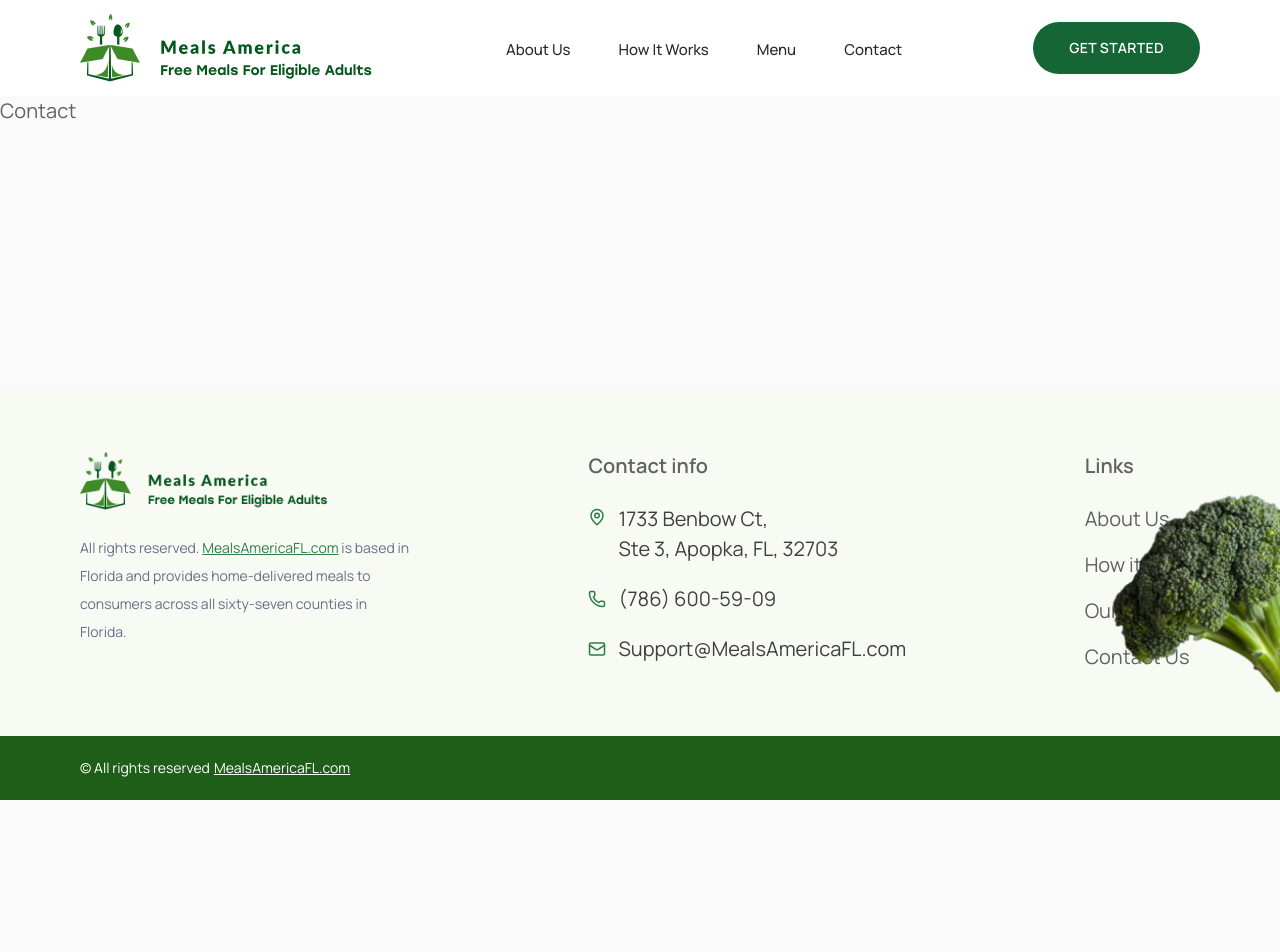
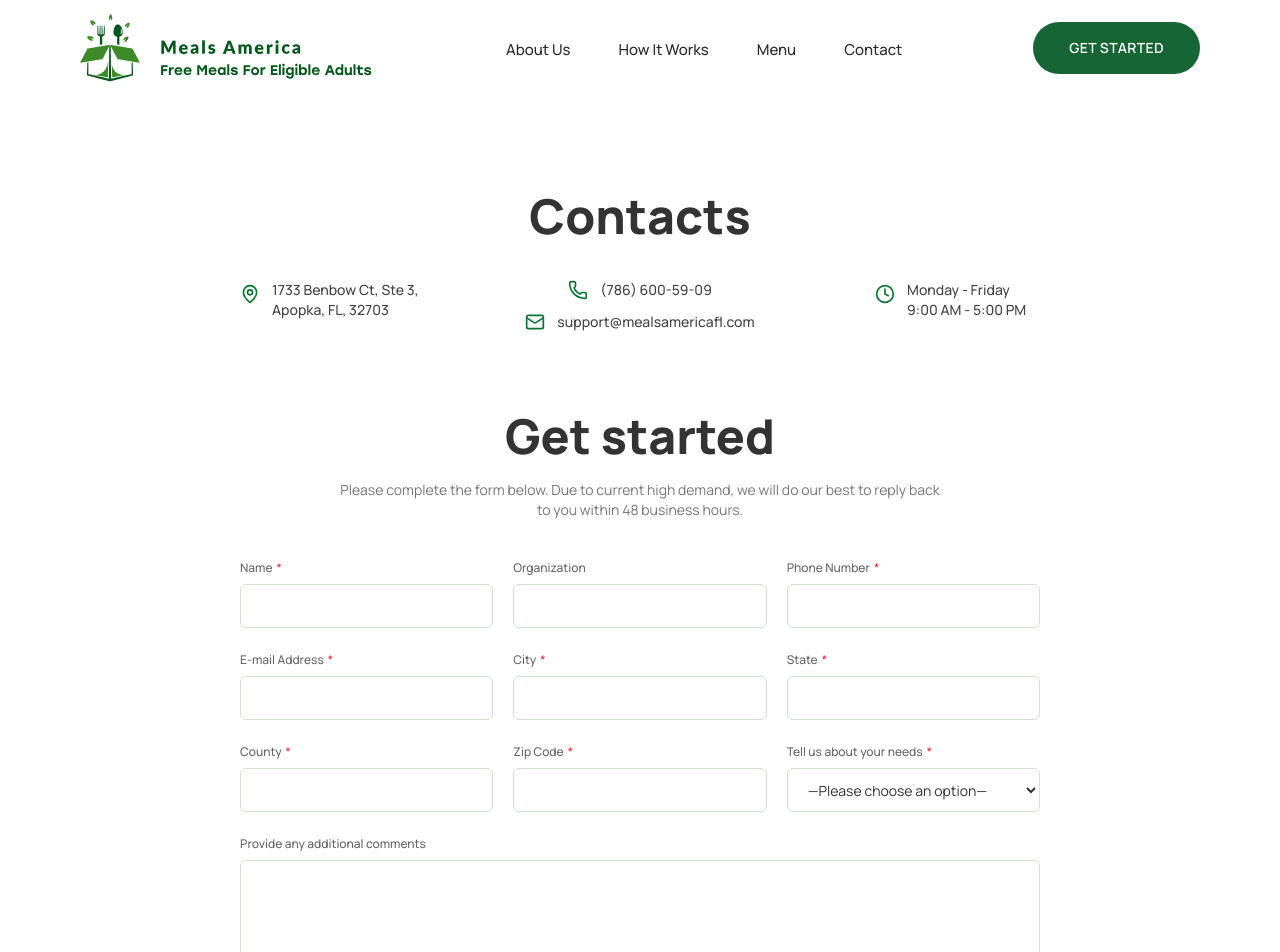
Before and after one commit to DmytroK-goit/healthy_eating, a Next.js app: page /contact in a window 1280 px wide. Shown: the top 952 px of the page. Before the commit the page ends 800 px from the top, so only its background shows below. Built offline with nearby package versions, Linux system fonts and the light colour scheme.

Commit message:
add contact form with toast, yup and formik

```diff
--- a/package.json
+++ b/package.json
@@ -9,10 +9,13 @@
     "lint": "eslint"
   },
   "dependencies": {
+    "formik": "^2.4.9",
     "lucide-react": "^1.26.0",
     "next": "16.2.10",
     "react": "19.2.4",
-    "react-dom": "19.2.4"
+    "react-dom": "19.2.4",
+    "react-hot-toast": "^2.6.0",
+    "yup": "^1.7.1"
   },
   "devDependencies": {
     "@tailwindcss/postcss": "^4",
--- a/src/component/contact.jsx
+++ b/src/component/contact.jsx
@@ -1,7 +1,267 @@
+"use client";
+
+import { MapPin, Phone, Mail, Clock } from "lucide-react";
+import { Formik, Form, Field, ErrorMessage } from "formik";
+import * as Yup from "yup";
+import toast, { Toaster } from "react-hot-toast";
+
+const initialValues = {
+  name: "",
+  organization: "",
+  phone: "",
+  email: "",
+  city: "",
+  state: "",
+  county: "",
+  zipCode: "",
+  needs: "",
+  comments: "",
+};
+
+const validationSchema = Yup.object({
+  name: Yup.string().trim().required("Name is required"),
+
+  organization: Yup.string().trim(),
+
+  phone: Yup.string()
+    .trim()
+    .required("Phone number is required")
+    .matches(/^[\d\s()+-]{7,20}$/, "Enter a valid phone number"),
+
+  email: Yup.string()
+    .trim()
+    .email("Enter a valid e-mail address")
+    .required("E-mail is required"),
+
+  city: Yup.string().trim().required("City is required"),
+
+  state: Yup.string().trim().required("State is required"),
+
+  county: Yup.string().trim().required("County is required"),
+
+  zipCode: Yup.string()
+    .trim()
+    .required("Zip Code is required")
+    .matches(/^\d{5}(-\d{4})?$/, "Enter a valid ZIP code"),
+
+  needs: Yup.string().required("Please choose an option"),
+
+  comments: Yup.string().trim(),
+});
+
 export default function Contact() {
+  const handleSubmit = async (values, { resetForm, setSubmitting }) => {
+    try {
+      console.log("Form data to be sent:", values);
+      await new Promise((resolve) => setTimeout(resolve, 1500));
+      toast.success("Your request has been sent successfully!");
+      resetForm();
+    } catch (error) {
+      console.error(error);
+
+      toast.error("Something went wrong. Please try again.");
+    } finally {
+      setSubmitting(false);
+    }
+  };
+
   return (
-    <section>
-      <p>Contact</p>
-    </section>
+    <>
+      <Toaster
+        position="top-right"
+        toastOptions={{
+          duration: 4000,
+        }}
+      />
+
+      <section className="bg-white px-4 py-16 md:py-20 lg:py-24">
+        <div className="mx-auto max-w-[1100px]">
+          <div className="text-center">
+            <h1 className="text-4xl font-extrabold text-[#333] md:text-5xl">
+              Contacts
+            </h1>
+
+            <div className="mx-auto mt-10 grid max-w-[900px] gap-8 md:grid-cols-3">
+              <div className="flex items-start justify-center gap-3 text-left">
+                <MapPin size={20} className="mt-1 shrink-0 text-[#08752E]" />
+
+                <p className="text-sm font-medium leading-5 text-[#444]">
+                  1733 Benbow Ct, Ste 3,
+                  <br />
+                  Apopka, FL, 32703
+                </p>
+              </div>
+
+              <div className="flex flex-col items-center gap-3">
+                <div className="flex items-center gap-3">
+                  <Phone size={20} className="text-[#08752E]" />
+
+                  <a
+                    href="tel:+17866005909"
+                    className="text-sm font-medium text-[#444] transition hover:text-[#08752E]"
+                  >
+                    (786) 600-59-09
+                  </a>
+                </div>
+
+                <div className="flex items-center gap-3">
+                  <Mail size={20} className="text-[#08752E]" />
+
+                  <a
+                    href="mailto:support@mealsamericafl.com"
+                    className="text-sm font-medium text-[#444] transition hover:text-[#08752E]"
+                  >
+                    support@mealsamericafl.com
+                  </a>
+                </div>
+              </div>
+
+              <div className="flex items-start justify-center gap-3 text-left">
+                <Clock size={20} className="mt-1 shrink-0 text-[#08752E]" />
+
+                <p className="text-sm font-medium leading-5 text-[#444]">
+                  Monday - Friday
+                  <br />
+                  9:00 AM - 5:00 PM
+                </p>
+              </div>
+            </div>
+          </div>
+
+          <div className="mx-auto mt-20 max-w-[800px]">
+            <h2 className="text-center text-4xl font-extrabold text-[#333] md:text-5xl">
+              Get started
+            </h2>
+
+            <p className="mx-auto mt-5 max-w-[600px] text-center text-sm leading-5 text-[#777]">
+              Please complete the form below. Due to current high demand, we
+              will do our best to reply back to you within 48 business hours.
+            </p>
+
+            <Formik
+              initialValues={initialValues}
+              validationSchema={validationSchema}
+              onSubmit={handleSubmit}
+            >
+              {({ isSubmitting }) => (
+                <Form className="mt-10 grid grid-cols-1 gap-x-5 gap-y-6 md:grid-cols-3">
+                  <FormField name="name" label="Name" required />
+
+                  <FormField name="organization" label="Organization" />
+
+                  <FormField
+                    name="phone"
+                    label="Phone Number"
+                    required
+                    type="tel"
+                  />
+
+                  <FormField
+                    name="email"
+                    label="E-mail Address"
+                    required
+                    type="email"
+                  />
+
+                  <FormField name="city" label="City" required />
+
+                  <FormField name="state" label="State" required />
+
+                  <FormField name="county" label="County" required />
+
+                  <FormField name="zipCode" label="Zip Code" required />
+
+                  <div>
+                    <label className="mb-2 block text-xs font-medium text-[#666]">
+                      Tell us about your needs
+                      <span className="ml-1 text-red-500">*</span>
+                    </label>
+
+                    <Field
+                      as="select"
+                      name="needs"
+                      className="h-[44px] w-full rounded-md border border-[#CFE3D3] bg-white px-4 text-sm text-[#333] outline-none transition focus:border-[#08752E] focus:ring-1 focus:ring-[#08752E]"
+                    >
+                      <option value="">—Please choose an option—</option>
+
+                      <option value="home-meal-delivery">
+                        Home Meal Delivery
+                      </option>
+
+                      <option value="aging-waiver">Aging Waiver</option>
+
+                      <option value="case-manager">
+                        Case Manager / Coordinator
+                      </option>
+
+                      <option value="individual-caregiver">
+                        Individual / Caregiver
+                      </option>
+
+                      <option value="private-customer">Private Customer</option>
+
+                      <option value="other">Other</option>
+                    </Field>
+
+                    <ErrorMessage
+                      name="needs"
+                      component="p"
+                      className="mt-1 text-xs text-red-500"
+                    />
+                  </div>
+
+                  <div className="md:col-span-3">
+                    <label className="mb-2 block text-xs font-medium text-[#666]">
+                      Provide any additional comments
+                    </label>
+
+                    <Field
+                      as="textarea"
+                      name="comments"
+                      rows={5}
+                      className="w-full resize-none rounded-md border border-[#CFE3D3] px-4 py-3 text-sm text-[#333] outline-none transition focus:border-[#08752E] focus:ring-1 focus:ring-[#08752E]"
+                    />
+                  </div>
+
+                  <div className="md:col-span-3">
+                    <button
+                      type="submit"
+                      disabled={isSubmitting}
+                      className="rounded-full bg-[#08752E] px-10 py-4 text-sm font-bold uppercase text-white transition hover:bg-[#075e26] disabled:cursor-not-allowed disabled:opacity-60"
+                    >
+                      {isSubmitting ? "Sending..." : "Submit"}
+                    </button>
+                  </div>
+                </Form>
+              )}
+            </Formik>
+          </div>
+        </div>
+      </section>
+    </>
   );
 }
+
+function FormField({ name, label, required = false, type = "text" }) {
+  return (
+    <div>
+      <label className="mb-2 block text-xs font-medium text-[#666]">
+        {label}
+
+        {required && <span className="ml-1 text-red-500">*</span>}
+      </label>
+
+      <Field
+        name={name}
+        type={type}
+        className="h-[44px] w-full rounded-md border border-[#CFE3D3] bg-white px-4 text-sm text-[#333] outline-none transition focus:border-[#08752E] focus:ring-1 focus:ring-[#08752E]"
+      />
+
+      <ErrorMessage
+        name={name}
+        component="p"
+        className="mt-1 text-xs text-red-500"
+      />
+    </div>
+  );
+}
```
Also changed, not shown: 1 other file (tests, documents, lock files or other folders).
